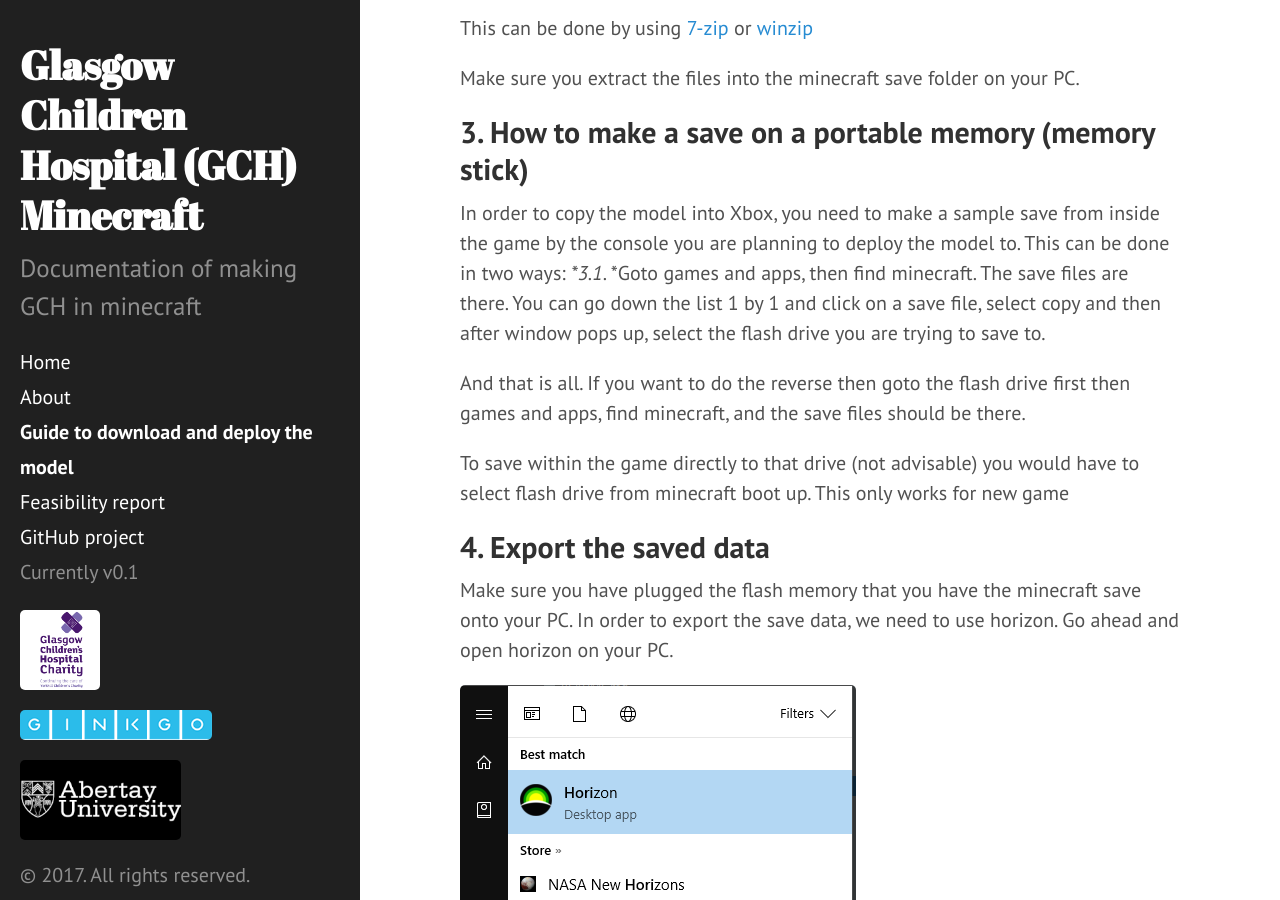
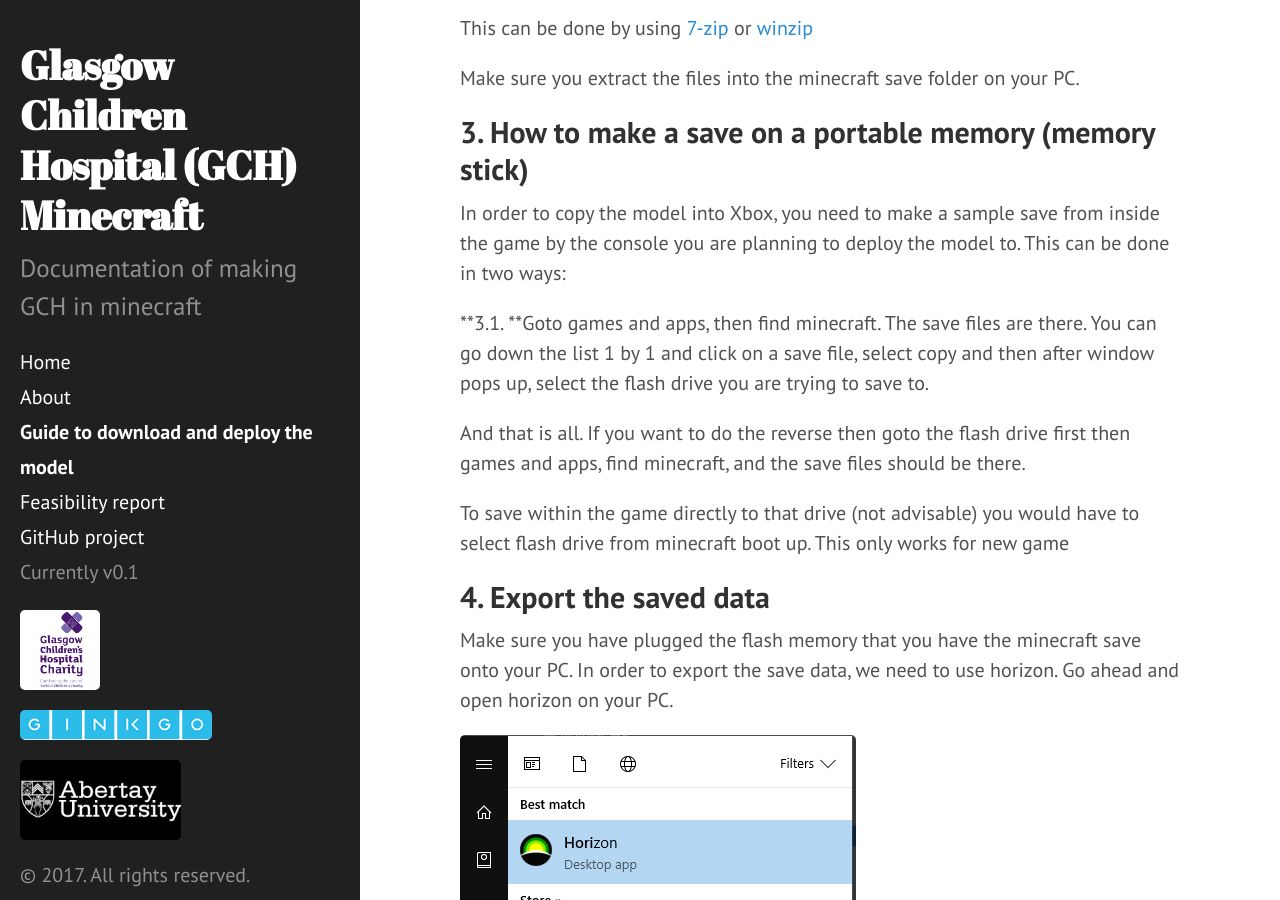
Before and after one commit to Mehrpouya/gch_minecraft, a Jekyll site: the page built from download.md, in a window 1280 px wide and 900 px high, scrolled down 2147 px. Built offline with Jekyll 4.4.1, drawn with Linux system fonts in a browser that asks for light colours; Markdown is read by kramdown in place of the engine named in the settings.

Commit message:
another spelling mistake

```diff
--- a/download.md
+++ b/download.md
@@ -58,7 +58,8 @@
 ## 3. How to make a save on a portable memory (memory stick)
 In order to copy the model into Xbox, you need to make a sample save from inside the game by the console you are planning to deploy the model to.
 This can be done in two ways:
-**3.1*. *Goto games and apps, then find minecraft. The save files are there. You can go down the list 1 by 1 and click on a save file, select copy and then after window pops up, select the flash drive you are trying to save to.
+
+**3.1. **Goto games and apps, then find minecraft. The save files are there. You can go down the list 1 by 1 and click on a save file, select copy and then after window pops up, select the flash drive you are trying to save to.
 
 And that is all. If you want to do the reverse then goto the flash drive first then games and apps, find minecraft, and the save files should be there.
 
```
